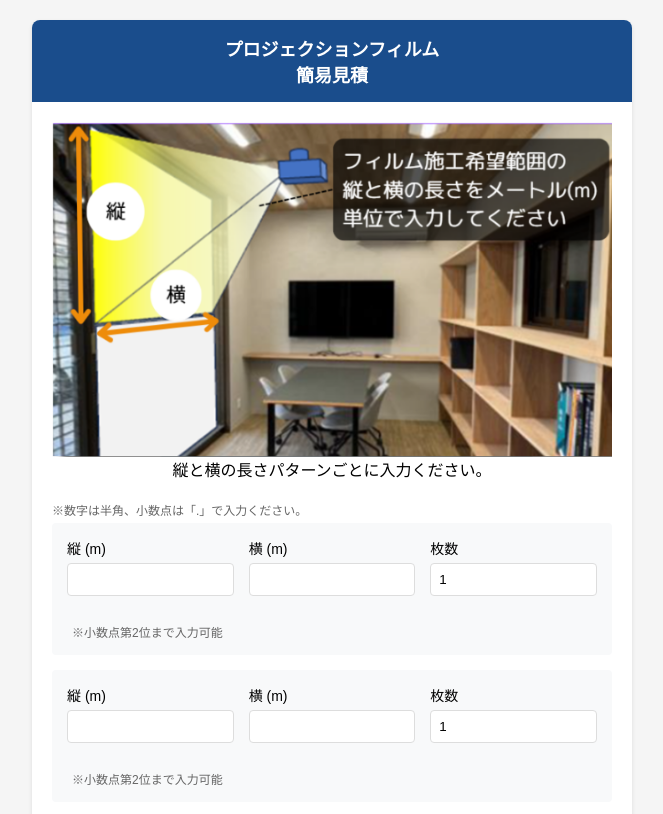
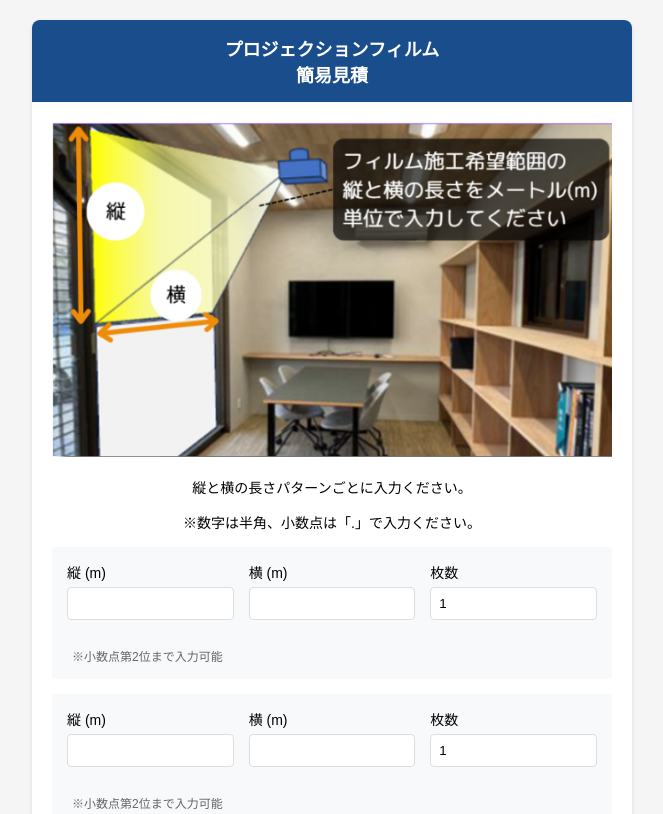
Before and after one commit to enishia-yamamoto/cal, a plain HTML site: page price-calculator.html in a window 1280 px wide. Shown: the top 814 px of the page, without its empty margins (308-971 px from the left). Drawn offline with Linux system fonts and the light colour scheme.

Commit message:
Update price-calculator.html

```diff
--- a/price-calculator.html
+++ b/price-calculator.html
@@ -130,6 +130,11 @@
             display: block;
             margin: 0 auto;
         }
+        .center-text {
+            text-align: center;
+            margin: 15px 0;
+            font-size: 14px;
+        }
 
     </style>
 </head>
@@ -140,20 +145,15 @@
         </div>
         <div class="content">
             <div class="input-area">
-                <!-- ここに画像を追加 -->
                 <div class="sample-image-container">
                     <img src="https://enishia-yamamoto.github.io/cal/cap.png" alt="プロジェクションフィルム施工イメージ" class="sample-image">
-                    </dev>
-                    <div class="dimension-markers">
-
-                        <div class="measure-icon">
-                            縦と横の長さパターンごとに入力ください。
-                        </div>
+                    <div class="triangle-container">
+                        <div class="triangle"></div>
                     </div>
                 </div>
 
-                <!-- 必要最小限の説明文のみ残す -->
-                <div class="input-note">※数字は半角、小数点は「.」で入力ください。</div>
+                <div class="center-text">縦と横の長さパターンごとに入力ください。</div>
+                <div class="center-text">※数字は半角、小数点は「.」で入力ください。</div>
 
                 <form id="calculatorForm">
                     <div id="inputContainer"></div>
@@ -163,7 +163,7 @@
 
             <div id="result">
                 <div class="header">
-                    プロジェクションフィルム簡易見積結果！
+                    プロジェクションフィルム</br>簡易見積結果！
                 </div>
                 <div class="arrow-container top-arrow-container">
                 <div class="arrow"></div>
```
